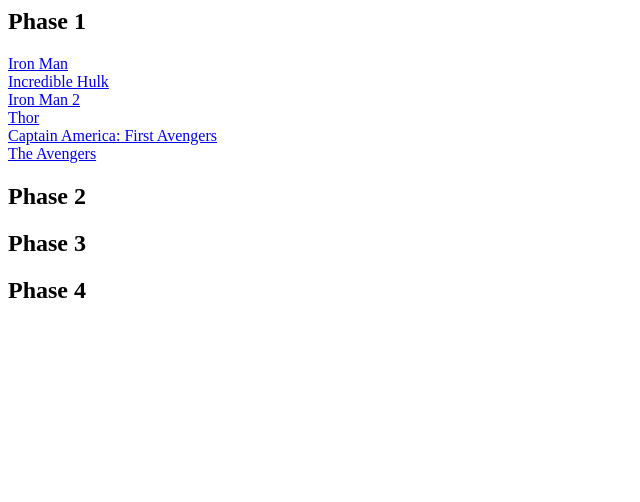
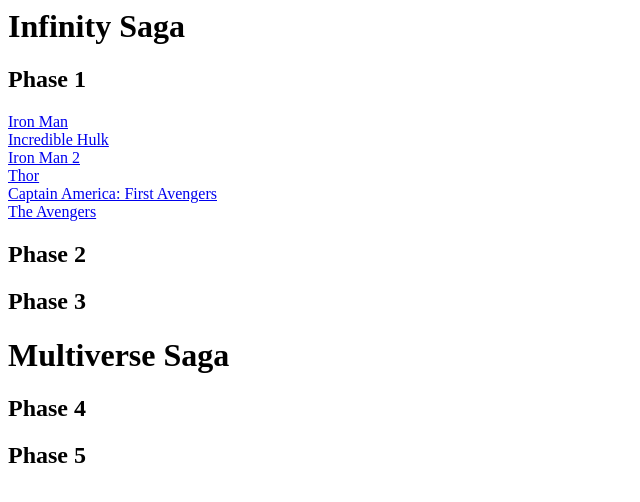
Before and after one commit to tristanhache/marvel-wiki, a Flask app: page / in a window 1280 px wide. Shown: the top 502 px of the page, without its empty margins (0-640 px from the left). Run offline with Flask 3, Linux system fonts and the light colour scheme; some libraries are stand-ins or nearby versions.

Commit message:
gfduguerhg

```diff
--- a/templates/index.html
+++ b/templates/index.html
@@ -5,6 +5,8 @@
     <link rel="stylesheet" href="{{ url_for('static', filename='css/style.min.css') }}">
 </head>
 <body>
+    <div class="infinity-saga">
+        <h1>Infinity Saga</h1>
         <div class="phase-1">
             <h2>Phase 1</h2>
             <div>
@@ -26,20 +28,22 @@
                 <a href="/the-avengers">The Avengers</a>
             </div>
         </div>
-    <div>
         <div class="phase-2">
             <h2>Phase 2</h2>
         </div>
-    </div>
-    <div>
         <div class="phase-3">
             <h2>Phase 3</h2>
         </div>
     </div>
-    <div>
+    <div class="multiverse-saga">
+        <h1>Multiverse Saga</h1>
         <div class="phase-4">
             <h2>Phase 4</h2>
         </div>
+        <div class="phase-5">
+            <h2>Phase 5</h2>
+        </div>
     </div>
 
+
 </body>
```
Lines whose indentation alone changed are shown as unchanged.
